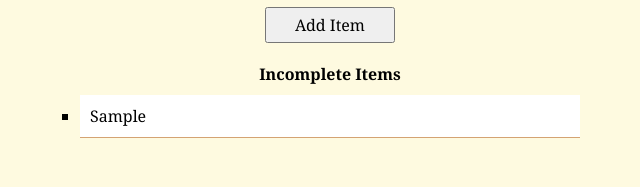
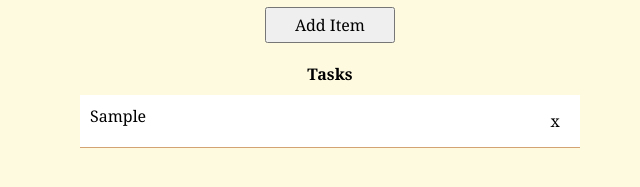
Before and after one commit to Shivani2224/To-Do-List, a plain HTML site: page index.html in a window 1280 px wide. Both pictures are taken after typing "Sample" into the empty fields and a click on the button "Add Item". Shown: the part 147-334 px from the top of the page, without its empty margins (310-950 px from the left). Drawn offline with Linux system fonts and the light colour scheme.

Commit message:
added cancel button and fucntion on li

```diff
--- a/index.html
+++ b/index.html
@@ -18,7 +18,7 @@
     </div>
 
     <div class="items">
-        <h4>Incomplete Items</h4>
+        <h4>Tasks</h4>
         <ul id="task-list" class="task-list"></ul>
     </div>
 
--- a/script.js
+++ b/script.js
@@ -3,19 +3,31 @@ const taskList = document.getElementById("task-list");
 
 const addItemHandler = () => {
   const userInput = document.getElementById("input").value;
+
   if (userInput.trim() !== "") {
     const outputElement = document.createElement("li");
+    const cancelbtn = document.createElement("button");
+    const textOnButton = document.createTextNode(" x ");
+    cancelbtn.appendChild(textOnButton);
+    cancelbtn.id = "cancel-id";
     outputElement.textContent = userInput;
+
+    console.log(cancelbtn);
 
     outputElement.addEventListener("click", () => {
       if (outputElement.style.textDecoration === "line-through") {
         outputElement.style.textDecoration = "none";
       } else {
         outputElement.style.textDecoration = "line-through";
+        outputElement.style.classList.toggle("checked");
       }
     });
     taskList.appendChild(outputElement);
+    outputElement.appendChild(cancelbtn);
     console.log(outputElement);
+    cancelbtn.addEventListener("click", () => {
+      taskList.removeChild(outputElement);
+    });
     document.getElementById("input").value = "";
   } else {
     alert("Please enter text in task list");
--- a/style.css
+++ b/style.css
@@ -64,8 +64,33 @@ li {
   padding: 10px;
   border-bottom: 1px solid #d4a373;
   cursor: pointer;
+  display: flex;
+  justify-content: space-between;
 }
 
 li:hover {
   background-color: #f0e6d2;
 }
+ul li:checked {
+  content: "";
+  position: absolute;
+  border-color: #fff;
+  border-style: solid;
+  border-width: 0 2px 2px 0;
+  top: 10px;
+  left: 16px;
+  transform: rotate(45deg);
+  height: 15px;
+  width: 7px;
+  text-decoration: line-through;
+}
+#cancel-id {
+  width: 30px;
+  border: none;
+  background-color: white;
+}
+
+#cancel-id:hover {
+  background-color: #f0e6d2;
+  color: black;
+}
```
